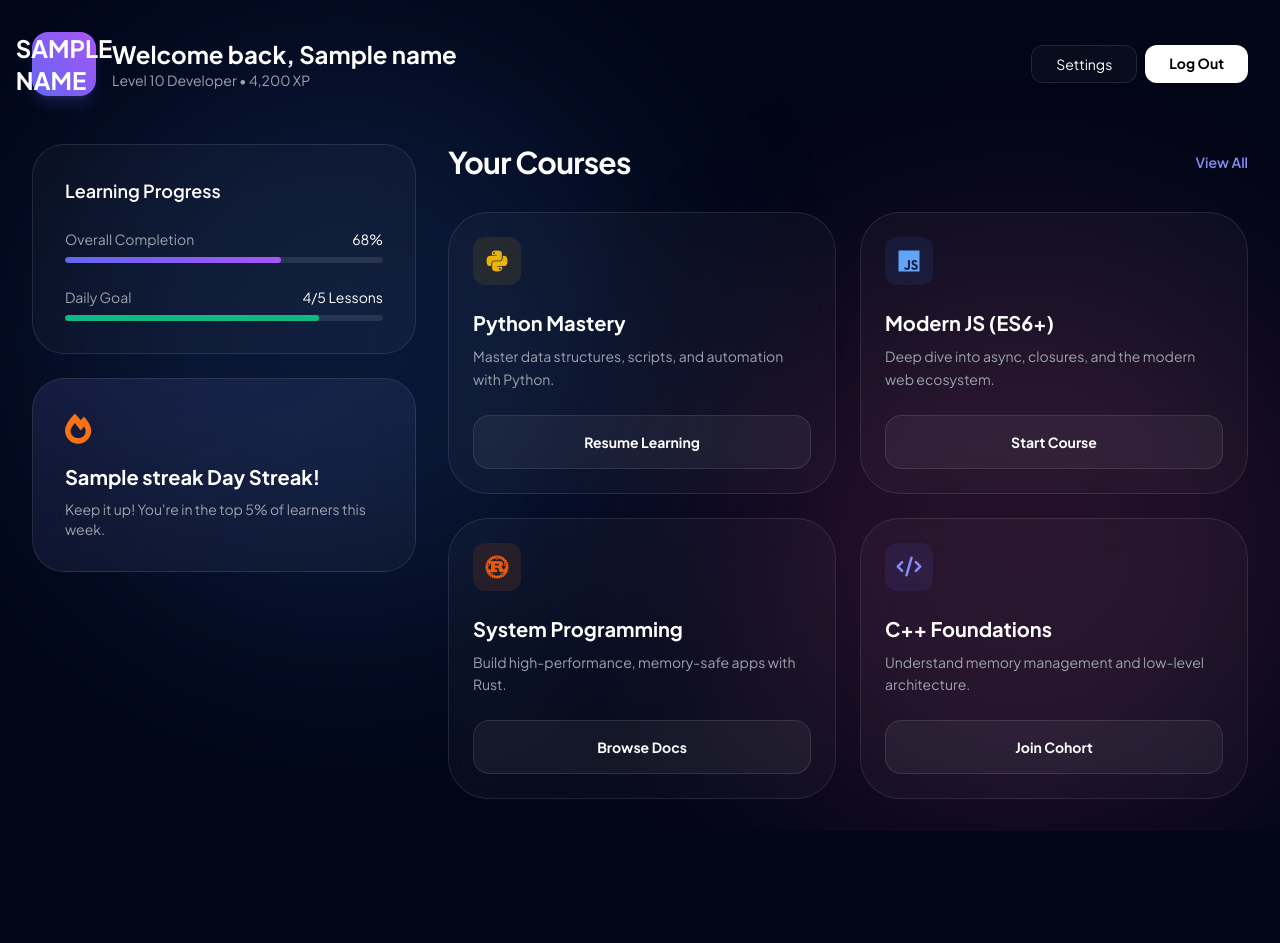
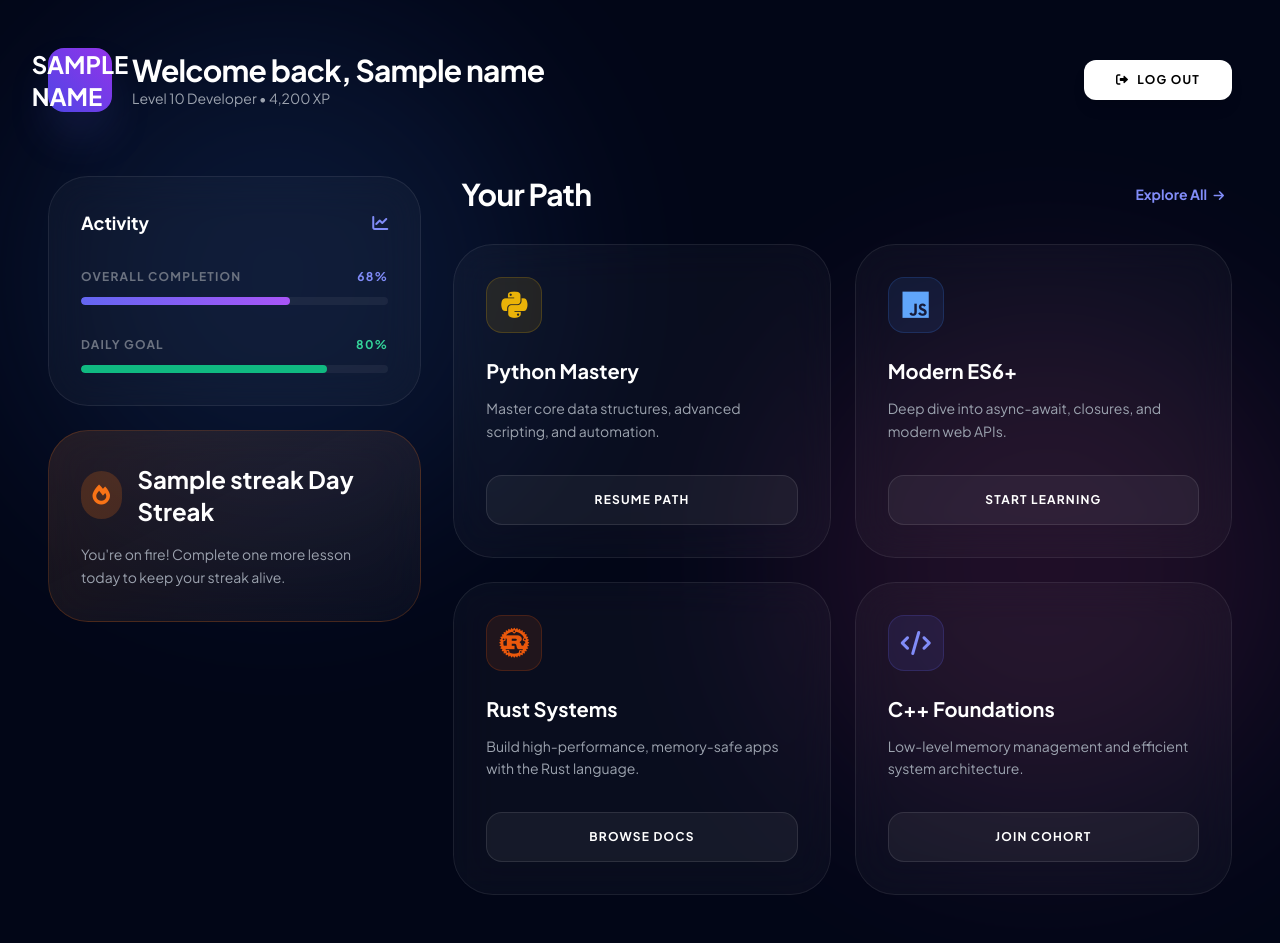
Before and after one commit to Lordave871/Darrkcode, a Flask app: template templates/profile.html in a window 1280 px wide. Before the commit the page ends 831 px from the top, so only its background shows below. Run offline with Flask 3, Linux system fonts and the light colour scheme; the template is opened without the code that fills it: most values are stand-ins (such as "Sample title", 1, 10 or a date in 2020); some libraries are stand-ins or nearby versions.

Commit message:
Update profile.html

```diff
--- a/templates/profile.html
+++ b/templates/profile.html
@@ -6,9 +6,7 @@
     <title>Darkcode | Learning Dashboard</title>
     <script src="https://cdn.tailwindcss.com"></script>
     <link href="https://cdnjs.cloudflare.com/ajax/libs/font-awesome/6.0.0/css/all.min.css" rel="stylesheet">
-    <link rel="icon"       href="static/images/logo.png" type="image/png">
-    <link rel="shortcut icon" href="static/images/logo.png" type="image/png">
-    <link rel="apple-touch-icon" href="static/images/logo.png">
+    <link rel="icon" href="static/images/logo.png" type="image/png">
     <style>
         @import url('https://fonts.googleapis.com/css2?family=Plus+Jakarta+Sans:wght@300;400;600;700&display=swap');
 
@@ -18,28 +16,44 @@
             color: white;
             margin: 0;
             overflow-x: hidden;
+            min-height: 100vh;
         }
 
+        /* Animated Background */
         .bg-blob {
-            position: fixed; width: 600px; height: 600px; filter: blur(120px);
-            border-radius: 50%; z-index: -1; opacity: 0.15; animation: float 20s infinite alternate;
+            position: fixed;
+            width: 40vw;
+            height: 40vw;
+            min-width: 300px;
+            filter: blur(100px);
+            border-radius: 50%;
+            z-index: -1;
+            opacity: 0.12;
+            animation: float 20s infinite alternate;
         }
 
-        @keyframes float { from { transform: translate(-10%, -10%); } to { transform: translate(20%, 20%); } }
+        @keyframes float {
+            from { transform: translate(-10%, -10%) rotate(0deg); }
+            to { transform: translate(15%, 15%) rotate(10deg); }
+        }
 
+        /* Glassmorphism Cards */
         .glass-card {
             background: rgba(255, 255, 255, 0.03);
             backdrop-filter: blur(20px);
-            border: 1px solid rgba(255, 255, 255, 0.1);
-            transition: transform 0.3s ease, border-color 0.3s ease;
+            -webkit-backdrop-filter: blur(20px);
+            border: 1px solid rgba(255, 255, 255, 0.08);
+            transition: all 0.3s cubic-bezier(0.4, 0, 0.2, 1);
         }
 
         .lang-card:hover {
-            transform: translateY(-5px);
+            transform: translateY(-8px);
             border-color: rgba(99, 102, 241, 0.4);
-            background: rgba(255, 255, 255, 0.05);
+            background: rgba(255, 255, 255, 0.06);
+            box-shadow: 0 20px 40px rgba(0,0,0,0.3);
         }
 
+        /* Fancy Buttons */
         .btn-fancy {
             position: relative;
             overflow: hidden;
@@ -59,154 +73,152 @@
             z-index: -1;
         }
 
-        .btn-fancy:hover::before {
-            width: 300px; height: 300px;
-        }
+        .btn-fancy:hover::before { width: 350px; height: 350px; }
+        .btn-fancy:hover { letter-spacing: 0.5px; box-shadow: 0 0 25px rgba(99, 102, 241, 0.2); }
 
-        .btn-fancy:hover {
-            letter-spacing: 1px;
-            box-shadow: 0 0 20px rgba(99, 102, 241, 0.3);
-        }
-
+        /* Progress Bars */
         .progress-bar {
-            height: 6px;
-            background: rgba(255, 255, 255, 0.1);
-            border-radius: 10px;
+            height: 8px;
+            background: rgba(255, 255, 255, 0.05);
+            border-radius: 12px;
             overflow: hidden;
         }
 
         .progress-fill {
             height: 100%;
             background: linear-gradient(90deg, #6366f1, #a855f7);
-            border-radius: 10px;
+            border-radius: 12px;
+            transition: width 1s ease-in-out;
         }
 
-        ::-webkit-scrollbar { width: 8px; }
+        ::-webkit-scrollbar { width: 6px; }
         ::-webkit-scrollbar-track { background: #020617; }
         ::-webkit-scrollbar-thumb { background: #1e293b; border-radius: 10px; }
-        ::-webkit-scrollbar-thumb:hover { background: #334155; }
     </style>
 </head>
-<body class="p-4 md:p-8">
+<body class="p-4 sm:p-6 md:p-10 lg:p-12">
 
     <div class="bg-blob top-0 left-0" style="background: #3b82f6;"></div>
     <div class="bg-blob bottom-0 right-0" style="background: #ec4899;"></div>
 
     <div class="max-w-7xl mx-auto">
-        <header class="flex flex-col md:flex-row md:items-center justify-between mb-12 gap-6">
-            <div class="flex items-center gap-4">
-                <div class="w-16 h-16 rounded-2xl bg-gradient-to-tr from-indigo-500 to-purple-500 flex items-center justify-center text-2xl font-bold shadow-lg shadow-indigo-500/20">
+        <header class="flex flex-col sm:flex-row sm:items-center justify-between mb-10 md:mb-16 gap-6">
+            <div class="flex items-center gap-5">
+                <div class="w-14 h-14 md:w-16 md:h-16 rounded-2xl bg-gradient-to-tr from-indigo-600 to-purple-600 flex items-center justify-center text-xl md:text-2xl font-black shadow-2xl shadow-indigo-500/30">
                     {{ name[0]|upper if name else 'U' }}
                 </div>
                 <div>
-                    <h1 class="text-2xl font-bold">Welcome back, {{ name }}</h1>
-                    <p class="text-gray-400 text-sm">Level 10 Developer • 4,200 XP</p>
+                    <h1 class="text-xl md:text-3xl font-extrabold tracking-tight">Welcome back, {{ name }}</h1>
+                    <p class="text-gray-400 text-xs md:text-sm font-medium">Level 10 Developer • 4,200 XP</p>
                 </div>
             </div>
-            <nav class="flex gap-2">
-                <button class="px-6 py-2 rounded-xl glass-card text-sm font-medium hover:bg-white/10 transition-all">Settings</button>
-                <a href="{{ url_for('logout') }}" class="px-6 py-2 rounded-xl bg-white text-black text-sm font-bold hover:bg-gray-200 transition-all inline-block text-center">Log Out</a>
+            <nav class="flex items-center">
+                <a href="{{ url_for('logout') }}" class="w-full sm:w-auto px-8 py-3 rounded-xl bg-white text-black text-xs font-bold uppercase tracking-widest hover:bg-gray-200 transition-all text-center shadow-lg hover:shadow-white/10">
+                    <i class="fas fa-sign-out-alt mr-2"></i>Log Out
+                </a>
             </nav>
         </header>
 
-        <div class="grid grid-cols-1 lg:grid-cols-3 gap-8">
+        <div class="grid grid-cols-1 lg:grid-cols-12 gap-8 lg:items-start">
 
-            <div class="space-y-6">
-                <div class="glass-card p-8 rounded-[2rem]">
-                    <h3 class="text-lg font-semibold mb-6">Learning Progress</h3>
-                    <div class="space-y-6">
+            <div class="lg:col-span-4 space-y-6">
+                <div class="glass-card p-6 md:p-8 rounded-[2.5rem]">
+                    <div class="flex items-center justify-between mb-8">
+                        <h3 class="text-lg font-bold">Activity</h3>
+                        <i class="fas fa-chart-line text-indigo-400"></i>
+                    </div>
+                    <div class="space-y-8">
                         <div>
-                            <div class="flex justify-between text-sm mb-2">
-                                <span class="text-gray-400">Overall Completion</span>
-                                <span class="text-white">68%</span>
+                            <div class="flex justify-between text-xs font-bold uppercase tracking-widest mb-3">
+                                <span class="text-gray-500">Overall Completion</span>
+                                <span class="text-indigo-400">68%</span>
                             </div>
                             <div class="progress-bar"><div class="progress-fill" style="width: 68%"></div></div>
                         </div>
                         <div>
-                            <div class="flex justify-between text-sm mb-2">
-                                <span class="text-gray-400">Daily Goal</span>
-                                <span class="text-white">4/5 Lessons</span>
+                            <div class="flex justify-between text-xs font-bold uppercase tracking-widest mb-3">
+                                <span class="text-gray-500">Daily Goal</span>
+                                <span class="text-emerald-400">80%</span>
                             </div>
                             <div class="progress-bar"><div class="progress-fill" style="width: 80%; background: #10b981;"></div></div>
                         </div>
                     </div>
                 </div>
 
-                <div class="glass-card p-8 rounded-[2rem] bg-gradient-to-br from-indigo-500/10 to-transparent">
-                    <i class="fas fa-fire text-orange-500 text-3xl mb-4"></i>
-                    <h3 class="text-xl font-bold">{{ streak if streak else 0 }} Day Streak!</h3>
-                    <p class="text-gray-400 text-sm mt-2">Keep it up! You're in the top 5% of learners this week.</p>
+                <div class="glass-card p-6 md:p-8 rounded-[2.5rem] bg-gradient-to-br from-orange-500/10 to-transparent border-orange-500/20">
+                    <div class="flex items-center gap-4 mb-4">
+                        <div class="w-12 h-12 rounded-full bg-orange-500/20 flex items-center justify-center">
+                            <i class="fas fa-fire text-orange-500 text-xl"></i>
+                        </div>
+                        <h3 class="text-2xl font-black">{{ streak if streak else 0 }} Day Streak</h3>
+                    </div>
+                    <p class="text-gray-400 text-sm leading-relaxed">You're on fire! Complete one more lesson today to keep your streak alive.</p>
                 </div>
             </div>
 
-            <div class="lg:col-span-2">
-                <div class="flex items-center justify-between mb-8">
-                    <h2 class="text-3xl font-bold tracking-tight">Your Courses</h2>
-                    <div class="flex gap-4">
-                       <a href="/programmingl_language" class="text-indigo-400 text-sm font-semibold hover:text-indigo-300 transition-colors">
-                            View All
-                       </a>
-                    </div>
+            <div class="lg:col-span-8">
+                <div class="flex items-center justify-between mb-8 px-2">
+                    <h2 class="text-2xl md:text-3xl font-black tracking-tight">Your Path</h2>
+                    <a href="/programmingl_language" class="text-indigo-400 text-sm font-bold hover:text-indigo-300 transition-colors group">
+                        Explore All <i class="fas fa-arrow-right ml-1 text-xs group-hover:translate-x-1 transition-transform"></i>
+                    </a>
                 </div>
 
-                <div class="grid grid-cols-1 md:grid-cols-2 gap-6">
-
-                    <div class="glass-card lang-card p-6 rounded-[2.5rem] flex flex-col justify-between">
+                <div class="grid grid-cols-1 sm:grid-cols-2 gap-6">
+                    <div class="glass-card lang-card p-6 md:p-8 rounded-[2.5rem] flex flex-col justify-between h-full">
                         <div>
-                            <div class="w-12 h-12 rounded-xl bg-yellow-500/10 flex items-center justify-center mb-6">
-                                <i class="fab fa-python text-yellow-500 text-2xl"></i>
+                            <div class="w-14 h-14 rounded-2xl bg-yellow-500/10 flex items-center justify-center mb-6 border border-yellow-500/20">
+                                <i class="fab fa-python text-yellow-500 text-3xl"></i>
                             </div>
-                            <h3 class="text-xl font-bold mb-2">Python Mastery</h3>
-                            <p class="text-gray-400 text-sm mb-6 leading-relaxed">Master data structures, scripts, and automation with Python.</p>
+                            <h3 class="text-xl font-bold mb-3">Python Mastery</h3>
+                            <p class="text-gray-400 text-sm mb-8 leading-relaxed">Master core data structures, advanced scripting, and automation.</p>
                         </div>
-                        <a href="/learn/python" class="btn-fancy w-full py-4 bg-white/5 border border-white/10 rounded-2xl text-center text-sm font-bold hover:bg-white hover:text-black">
-                            Resume Learning
+                        <a href="/learn/python" class="btn-fancy w-full py-4 bg-white/5 border border-white/10 rounded-2xl text-center text-xs font-black uppercase tracking-widest hover:bg-white hover:text-black transition-all">
+                            Resume Path
                         </a>
                     </div>
 
-                    <div class="glass-card lang-card p-6 rounded-[2.5rem] flex flex-col justify-between">
+                    <div class="glass-card lang-card p-6 md:p-8 rounded-[2.5rem] flex flex-col justify-between h-full">
                         <div>
-                            <div class="w-12 h-12 rounded-xl bg-blue-500/10 flex items-center justify-center mb-6">
-                                <i class="fab fa-js text-blue-400 text-2xl"></i>
+                            <div class="w-14 h-14 rounded-2xl bg-blue-500/10 flex items-center justify-center mb-6 border border-blue-500/20">
+                                <i class="fab fa-js text-blue-400 text-3xl"></i>
                             </div>
-                            <h3 class="text-xl font-bold mb-2">Modern JS (ES6+)</h3>
-                            <p class="text-gray-400 text-sm mb-6 leading-relaxed">Deep dive into async, closures, and the modern web ecosystem.</p>
+                            <h3 class="text-xl font-bold mb-3">Modern ES6+</h3>
+                            <p class="text-gray-400 text-sm mb-8 leading-relaxed">Deep dive into async-await, closures, and modern web APIs.</p>
                         </div>
-                        <a href="/learn/javascript" class="btn-fancy w-full py-4 bg-white/5 border border-white/10 rounded-2xl text-center text-sm font-bold hover:bg-white hover:text-black">
-                            Start Course
+                        <a href="/learn/javascript" class="btn-fancy w-full py-4 bg-white/5 border border-white/10 rounded-2xl text-center text-xs font-black uppercase tracking-widest hover:bg-white hover:text-black transition-all">
+                            Start Learning
                         </a>
                     </div>
 
-                    <div class="glass-card lang-card p-6 rounded-[2.5rem] flex flex-col justify-between">
+                    <div class="glass-card lang-card p-6 md:p-8 rounded-[2.5rem] flex flex-col justify-between h-full">
                         <div>
-                            <div class="w-12 h-12 rounded-xl bg-orange-500/10 flex items-center justify-center mb-6">
-                                <i class="fab fa-rust text-orange-600 text-2xl"></i>
+                            <div class="w-14 h-14 rounded-2xl bg-orange-600/10 flex items-center justify-center mb-6 border border-orange-600/20">
+                                <i class="fab fa-rust text-orange-600 text-3xl"></i>
                             </div>
-                            <h3 class="text-xl font-bold mb-2">System Programming</h3>
-                            <p class="text-gray-400 text-sm mb-6 leading-relaxed">Build high-performance, memory-safe apps with Rust.</p>
+                            <h3 class="text-xl font-bold mb-3">Rust Systems</h3>
+                            <p class="text-gray-400 text-sm mb-8 leading-relaxed">Build high-performance, memory-safe apps with the Rust language.</p>
                         </div>
-                        <a href="/learn/rust" class="btn-fancy w-full py-4 bg-white/5 border border-white/10 rounded-2xl text-center text-sm font-bold hover:bg-white hover:text-black">
+                        <a href="/learn/rust" class="btn-fancy w-full py-4 bg-white/5 border border-white/10 rounded-2xl text-center text-xs font-black uppercase tracking-widest hover:bg-white hover:text-black transition-all">
                             Browse Docs
                         </a>
                     </div>
 
-                    <div class="glass-card lang-card p-6 rounded-[2.5rem] flex flex-col justify-between">
+                    <div class="glass-card lang-card p-6 md:p-8 rounded-[2.5rem] flex flex-col justify-between h-full">
                         <div>
-                            <div class="w-12 h-12 rounded-xl bg-indigo-500/10 flex items-center justify-center mb-6">
-                                <i class="fas fa-code text-indigo-400 text-xl"></i>
+                            <div class="w-14 h-14 rounded-2xl bg-indigo-500/10 flex items-center justify-center mb-6 border border-indigo-500/20">
+                                <i class="fas fa-code text-indigo-400 text-2xl"></i>
                             </div>
-                            <h3 class="text-xl font-bold mb-2">C++ Foundations</h3>
-                            <p class="text-gray-400 text-sm mb-6 leading-relaxed">Understand memory management and low-level architecture.</p>
+                            <h3 class="text-xl font-bold mb-3">C++ Foundations</h3>
+                            <p class="text-gray-400 text-sm mb-8 leading-relaxed">Low-level memory management and efficient system architecture.</p>
                         </div>
-                        <a href="/learn/cpp" class="btn-fancy w-full py-4 bg-white/5 border border-white/10 rounded-2xl text-center text-sm font-bold hover:bg-white hover:text-black">
+                        <a href="/learn/cpp" class="btn-fancy w-full py-4 bg-white/5 border border-white/10 rounded-2xl text-center text-xs font-black uppercase tracking-widest hover:bg-white hover:text-black transition-all">
                             Join Cohort
                         </a>
                     </div>
-
                 </div>
             </div>
         </div>
     </div>
-
 </body>
 </html>
```
